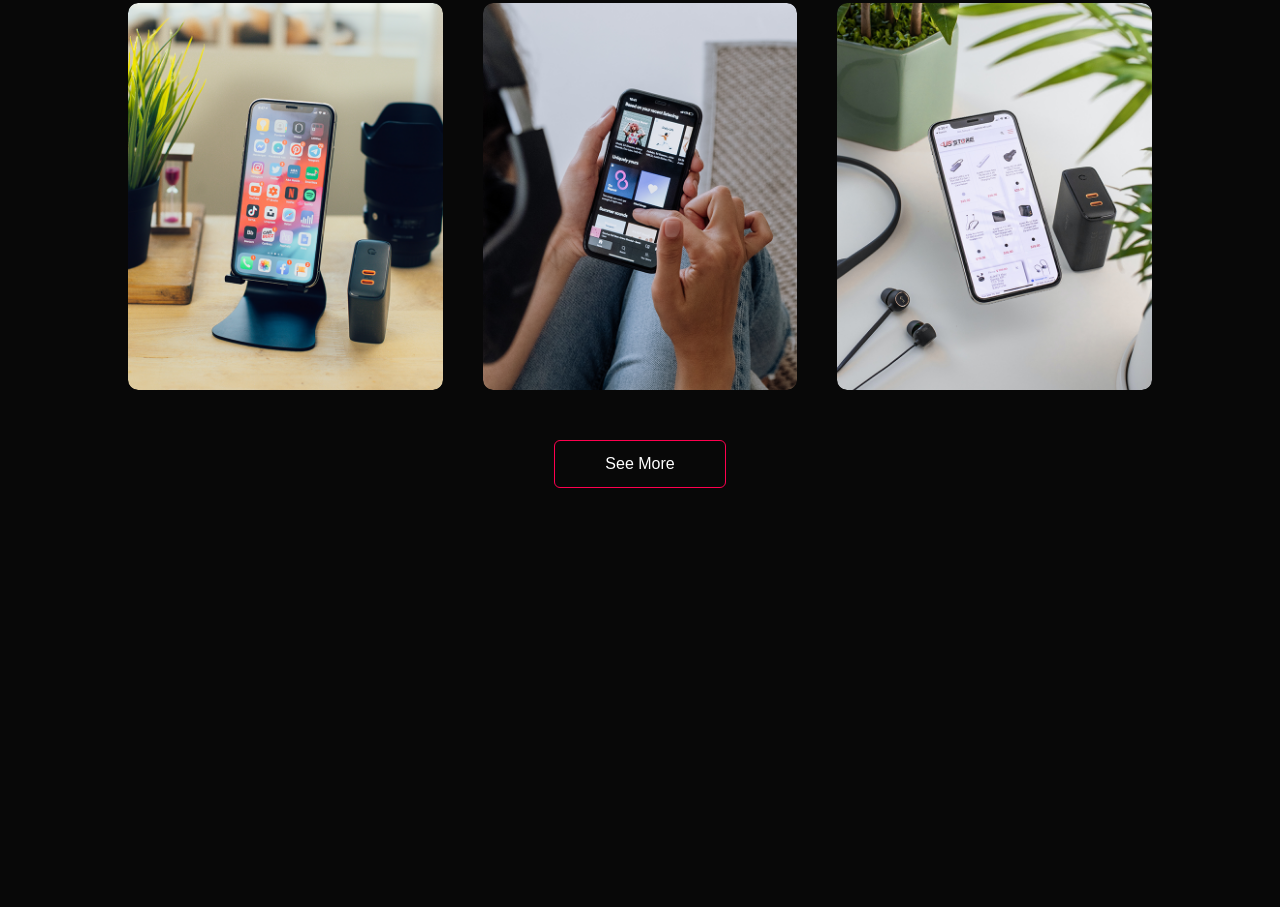
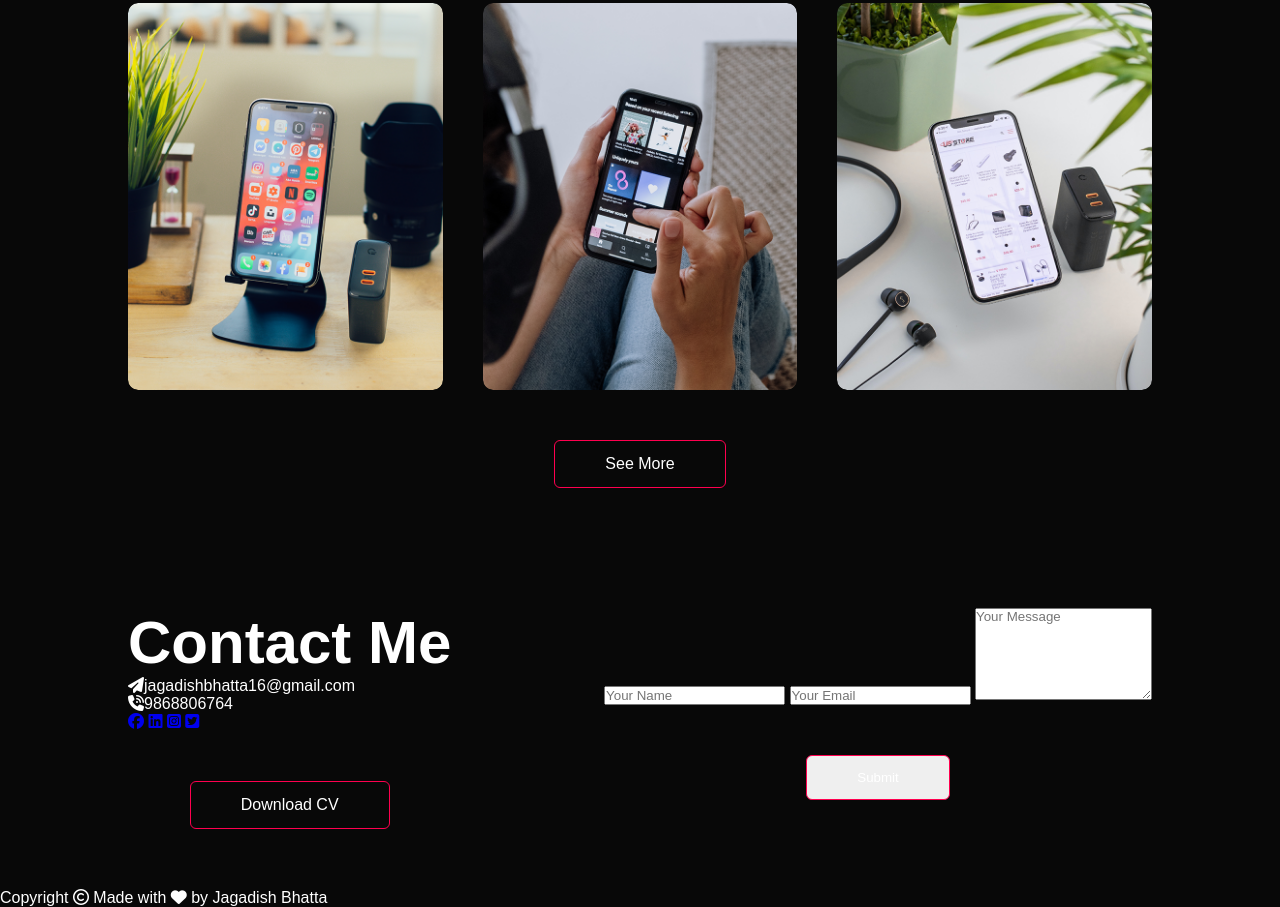
Before and after one commit to ifeeldeveloper/ifeeldeveloper.github.io, a plain HTML site: page index.html in a window 1280 px wide. Shown: the part 2069-2976 px from the top of the page. Before the commit the page ends 2667 px from the top, so only its background shows below. Drawn offline with Linux system fonts and the light colour scheme.

Commit message:
added contact in html and Cv file

```diff
--- a/index.html
+++ b/index.html
@@ -5,11 +5,7 @@
     <meta name="viewport" content="width=device-width, initial-scale=1.0" />
     <title>Portfolio Website</title>
     <link rel="stylesheet" href="style.css" />
-    <script src="script.js"></script>
-    <script
-      src="https://kit.fontawesome.com/e16ded9109.js"
-      crossorigin="anonymous"
-    ></script>
+    <script src="https://kit.fontawesome.com/e16ded9109.js" crossorigin="anonymous"></script>
   </head>
   <body>
     <!-- ---Head--- -->
@@ -27,10 +23,7 @@
         </nav>
         <div class="header-text">
           <p>UI/UX Designer</p>
-          <h1>
-            Hi, I'm <span> Jagadish </span><br />
-            from Mahendranagar
-          </h1>
+          <h1>Hi, I'm <span> Jagadish </span><br />from Mahendranagar</h1>
         </div>
       </div>
     </div>
@@ -53,51 +46,31 @@
               doloribus, illum adipisci eveniet.
             </p>
             <div class="tab-titles">
-              <p class="tab-links active-link" onclick="opentab('skills')">
-                Skills
-              </p>
-              <p class="tab-links" onclick="opentab('experience')">
-                Experience
-              </p>
+              <p class="tab-links active-link" onclick="opentab('skills')">Skills</p>
+              <p class="tab-links" onclick="opentab('experience')">Experience</p>
               <p class="tab-links" onclick="opentab('education')">Education</p>
             </div>
             <div class="tab-contents active-tab" id="skills">
               <ul>
-                <li>
-                  <span>UI/UX Design</span><br />Designing Web/App interfaces
-                </li>
+                <li><span>UI/UX Design</span><br />Designing Web/App interfaces</li>
                 <li><span>Web Development</span><br />Web/App Development</li>
-                <li>
-                  <span>App Development</span><br />Building Android/iOS apps
-                </li>
+                <li><span>App Development</span><br />Building Android/iOS apps</li>
               </ul>
             </div>
             <div class="tab-contents" id="experience">
               <ul>
                 <li><span>2024</span><br />Internship at Cotiviti</li>
-                <li>
-                  <span>2024</span><br />UI/UX Design Training at Digital
-                  Pathshala
-                </li>
+                <li><span>2024</span><br />UI/UX Design Training at Digital Pathshala</li>
                 <li><span>2023</span><br />Technical Lead at SNSC IT Club</li>
                 <li><span>2023</span><br />Full Stack Development</li>
               </ul>
             </div>
             <div class="tab-contents" id="education">
               <ul>
-                <li>
-                  <span>2019-2025</span><br />Bachelors in Information
-                  Technology
-                </li>
-                <li>
-                  <span>2024</span><br />UI/UX Design Training at Digital
-                  Pathshala
-                </li>
+                <li><span>2019-2025</span><br />Bachelors in Information Technology</li>
+                <li><span>2024</span><br />UI/UX Design Training at Digital Pathshala</li>
                 <li><span>2016-2019</span><br />+2 Little Buddha Academy</li>
-                <li>
-                  <span>2016</span><br />
-                  S.L.C Nav Pratibha Public Secondary School
-                </li>
+                <li><span>2016</span><br />S.L.C Nav Pratibha Public Secondary School</li>
               </ul>
             </div>
           </div>
@@ -153,10 +126,7 @@
             <img src="images/work-1.png" alt="" />
             <div class="layer">
               <h3>Social Media</h3>
-              <p>
-                The app connects you to the talented people around the world.
-                Download it form playstore.
-              </p>
+              <p>The app connects you to the talented people around the world. Download it form playstore.</p>
               <a href="#"><i class="fa-solid fa-up-right-from-square"></i></a>
             </div>
           </div>
@@ -164,10 +134,7 @@
             <img src="images/work-2.png" alt="" />
             <div class="layer">
               <h3>Online Shopping App</h3>
-              <p>
-                The app connects you to the talented people around the world.
-                Download it form playstore.
-              </p>
+              <p>The app connects you to the talented people around the world. Download it form playstore.</p>
               <a href="#"><i class="fa-solid fa-up-right-from-square"></i></a>
             </div>
           </div>
@@ -175,10 +142,7 @@
             <img src="images/work-3.png" alt="" />
             <div class="layer">
               <h3>Music App</h3>
-              <p>
-                The app connects you to the talented people around the world.
-                Download it form playstore.
-              </p>
+              <p>The app connects you to the talented people around the world. Download it form playstore.</p>
               <a href="#"><i class="fa-solid fa-up-right-from-square"></i></a>
             </div>
           </div>
@@ -186,5 +150,38 @@
         <a href="#" class="btn">See More</a>
       </div>
     </div>
+
+    <!-- ---Contact--- -->
+    <div id="contact">
+      <div class="container">
+        <div class="row">
+          <div class="contact-left">
+            <h1 class="sub-title">Contact Me</h1>
+            <p><i class="fa-solid fa-paper-plane"></i>jagadishbhatta16@gmail.com</p>
+            <p><i class="fa-solid fa-phone-volume"></i>9868806764</p>
+            <div class="social-icons">
+              <a href="https://www.facebook.com/ifeeldeveloper"><i class="fa-brands fa-facebook"></i></a>
+              <a href="https://www.linkedin.com/in/ifeeldeveloper"><i class="fa-brands fa-linkedin"></i></a>
+              <a href="https://www.instagram.com/ifeeldeveloper"><i class="fa-brands fa-square-instagram"></i></a>
+              <a href="https://www.twitter.com/ifeeldeveloper"><i class="fa-brands fa-square-twitter"></i></a>
+            </div>
+            <a href="images/jagadishCV.pdf" download class="btn btn2">Download CV</a>
+          </div>
+          <div class="contact-right">
+            <form>
+              <input type="text" name="Name" placeholder="Your Name" required />
+              <input type="email"name="Email" placeholder="Your Email" required />
+              <textarea name="message" rows="6" placeholder="Your Message" ></textarea>
+              <button type="submit" class="btn btn2">Submit</button>
+            </form>
+          </div>
+        </div>
+      </div>
+      <div class="copyright">
+        <p>Copyright <i class="fa-regular fa-copyright"></i> Made with <i class="fa-solid fa-heart"></i> by Jagadish Bhatta</p>
+      </div>
+    </div>
+
+    <script src="script.js"></script>
   </body>
 </html>
```
Also changed, not shown: 1 other file.
